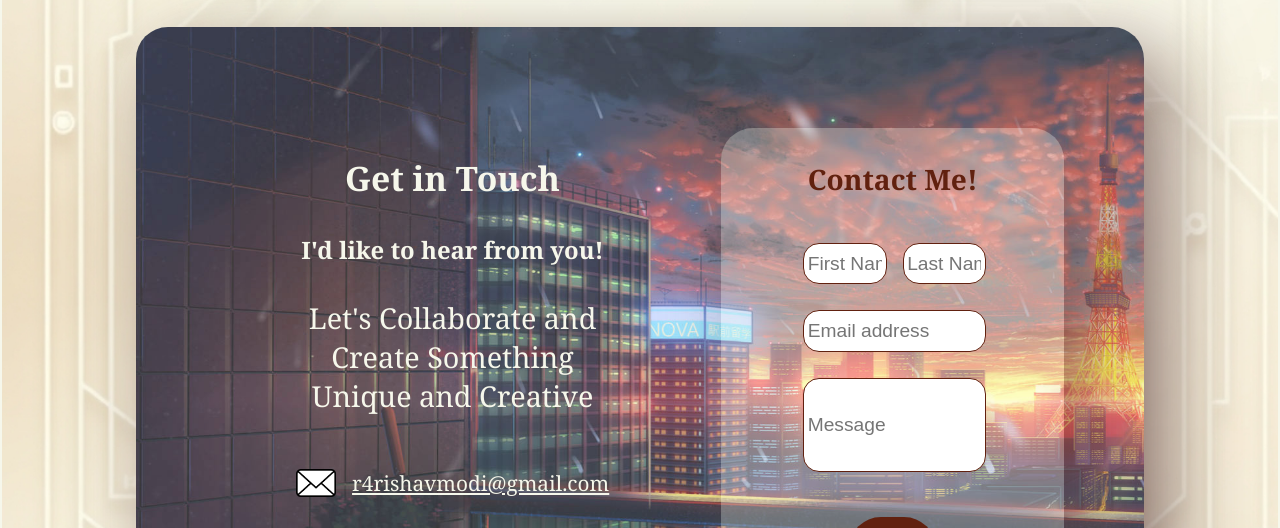
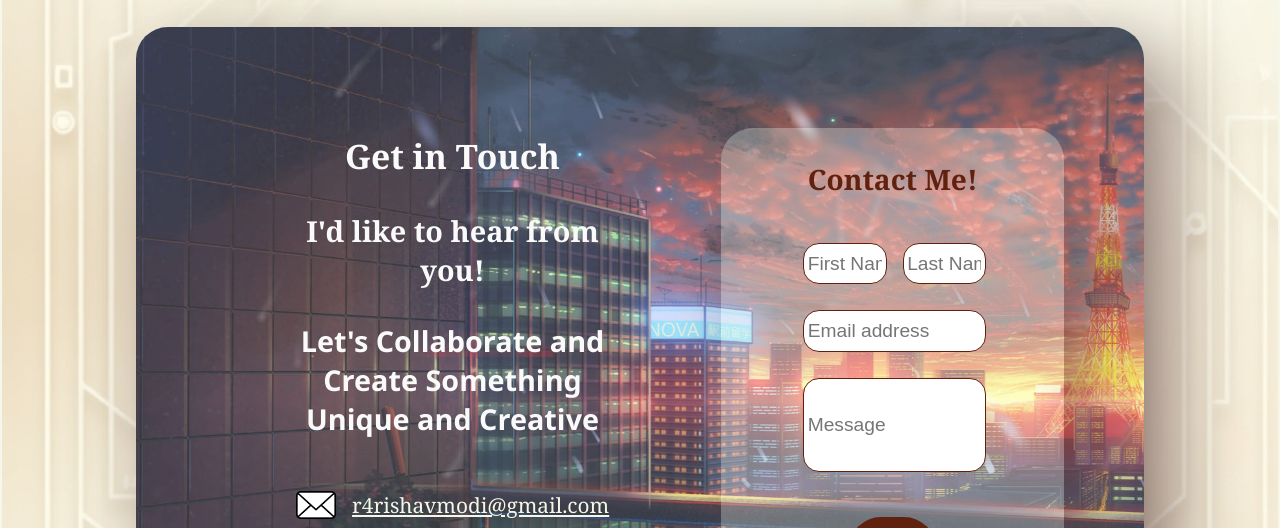
Before and after one commit to spidey-rishav/Profile-Portfolio, a plain HTML site: page index.html in a window 1280 px wide. Shown: the part 5400-5928 px from the top of the page. Drawn offline with Linux system fonts and the light colour scheme.

Commit message:
contact font and mail id

```diff
--- a/index.html
+++ b/index.html
@@ -220,14 +220,14 @@
             <div class="contact">
                 <div class="contact-msg">
                     <h3>Get in Touch</h3>
-                    <h5>I'd like to hear from you!</h5>
+                    <h4>I'd like to hear from you!</h4>
                     <p>Let's Collaborate and Create Something Unique and Creative</p>
                     <div class="mail">
                         <div class="icon">
                             <img src="mail.png">
                         </div>
                         <div class="mail-id">
-                            <a href="r4rishavmodi@gmail.com">r4rishavmodi@gmail.com</a>
+                            <a href="mailto:r4rishavmodi@gmail.com">r4rishavmodi@gmail.com</a>
                         </div>
                     </div>
                     <div class="social-media">
--- a/style.css
+++ b/style.css
@@ -498,6 +498,7 @@ body{
 }
 
 .contact-msg{
+    color: #fafafa;
     width: 50%;
     height: 50%;
     padding: 5rem;
@@ -512,7 +513,8 @@ body{
 }
 
 .contact-msg p{
-    font-weight: 500;
+    font-weight: 700;
+    font-family: 'Segoe UI', Tahoma, Geneva, Verdana, sans-serif;
 }
 
 .mail{
```
